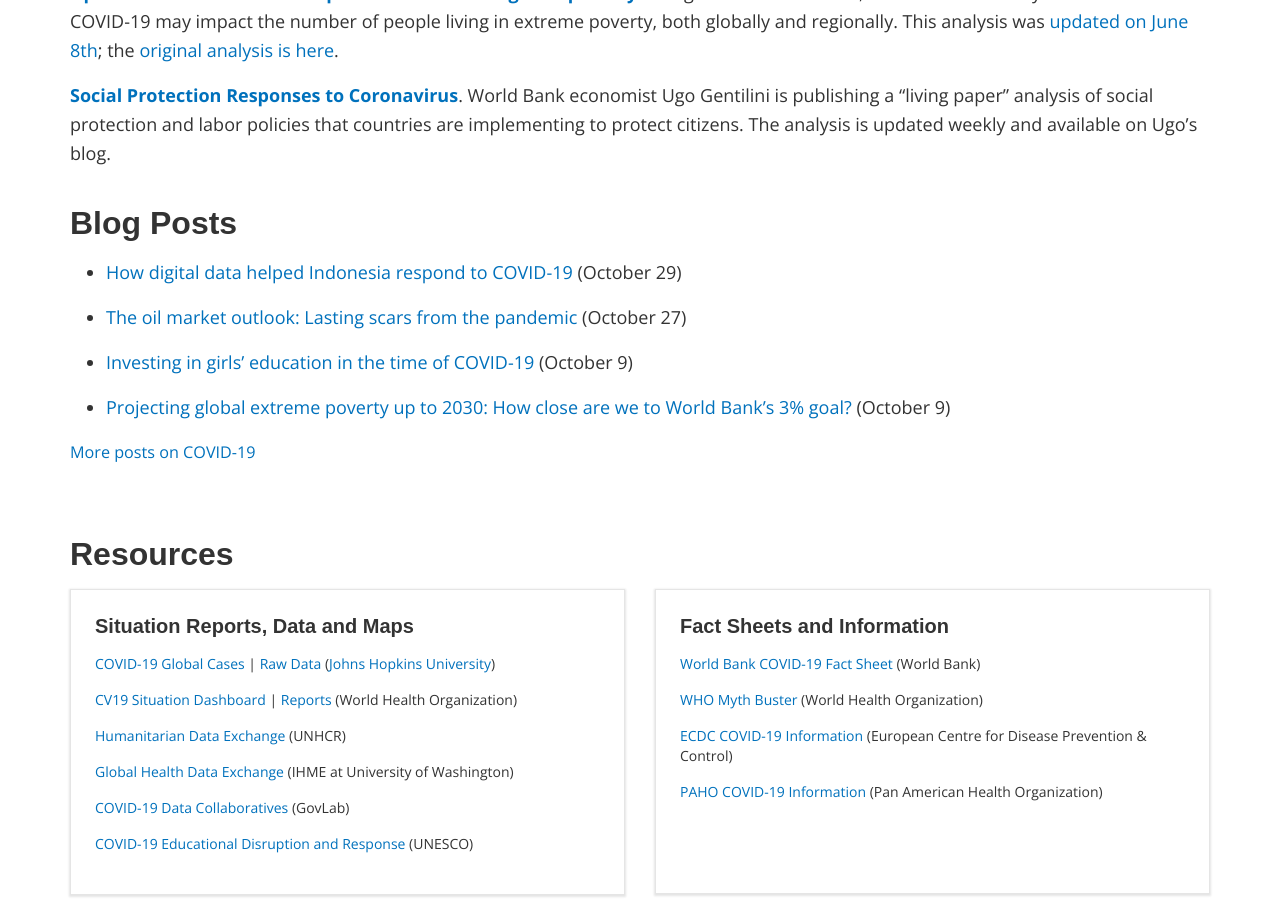
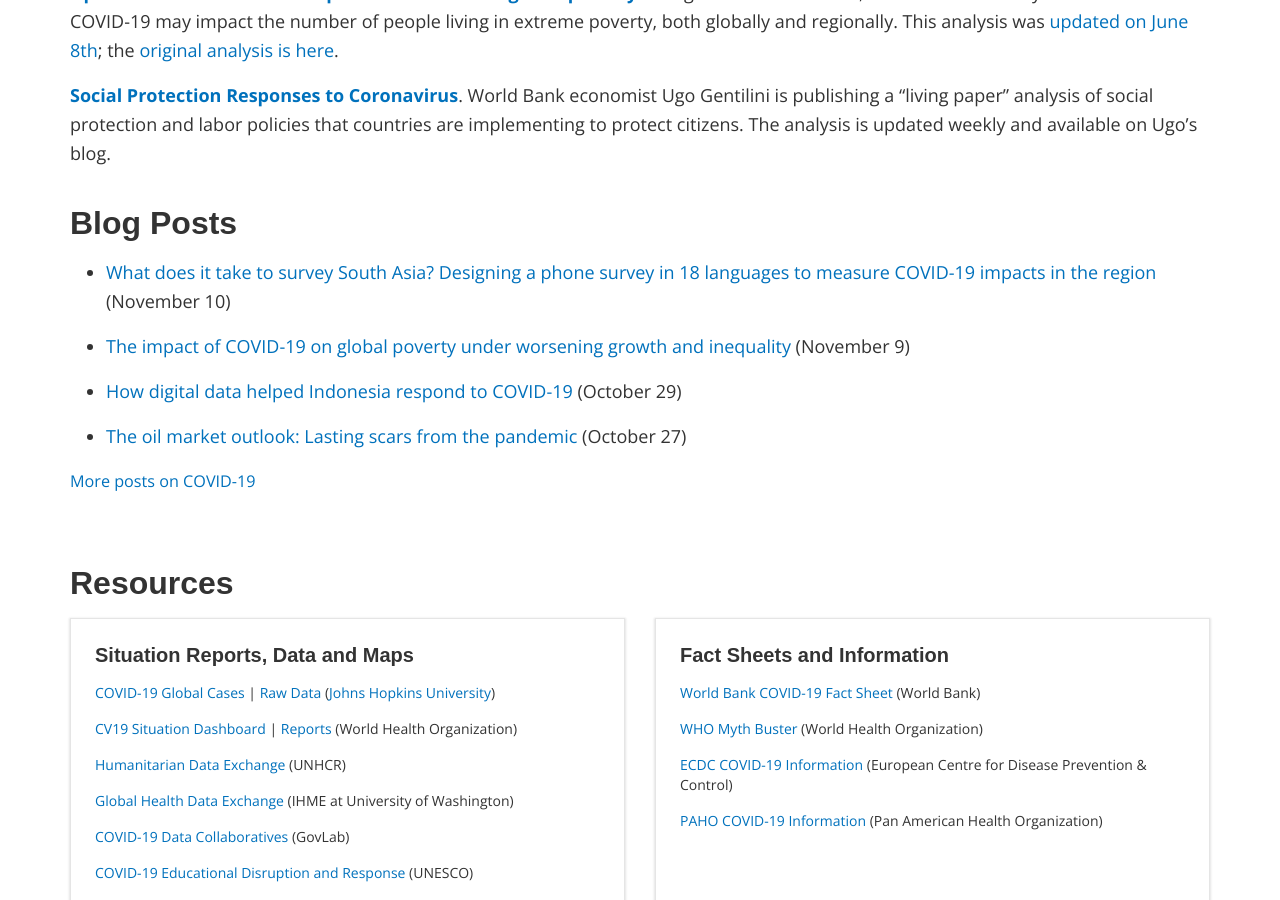
Before and after one commit to worldbank/decdg-covid19, a Jekyll site: the page built from index.md, in a window 1280 px wide and 900 px high, scrolled down 3363 px. Built offline with Jekyll 4.4.1, drawn with Linux system fonts in a browser that asks for light colours; nearby versions of some CDN libraries; some web fonts are replaced; library files that are not in the unit come from our copies.

Commit message:
update blogs

```diff
--- a/index.md
+++ b/index.md
@@ -33,17 +33,17 @@
 
 # get latest blogs from: https://blogs.worldbank.org/search?f%5B0%5D=channel%3A4&f%5B1%5D=language%3Aen&f%5B2%5D=series%3A881
 blogs:
+- date: November 10
+  link: https://blogs.worldbank.org/opendata/what-does-it-take-survey-south-asia-designing-phone-survey-18-languages-measure-covid-19
+  title: What does it take to survey South Asia? Designing a phone survey in 18 languages to measure COVID-19 impacts in the region
+- date: November 9
+  link: https://blogs.worldbank.org/opendata/impact-covid-19-global-poverty-under-worsening-growth-and-inequality
+  title: The impact of COVID-19 on global poverty under worsening growth and inequality
 - date: October 29
   link: https://blogs.worldbank.org/opendata/how-digital-data-helped-indonesia-respond-covid-19
   title: How digital data helped Indonesia respond to COVID-19
 - date: October 27
   link: https://blogs.worldbank.org/opendata/oil-market-outlook-lasting-scars-pandemic
   title: 'The oil market outlook: Lasting scars from the pandemic'
-- date: October 9
-  link: https://blogs.worldbank.org/opendata/investing-girls-education-time-covid-19
-  title: "Investing in girls\u2019 education in the time of COVID-19"
-- date: October 9
-  link: https://blogs.worldbank.org/opendata/projecting-global-extreme-poverty-2030-how-close-are-we-world-banks-3-goal
-  title: "Projecting global extreme poverty up to 2030: How close are we to World Bank\u2019s 3% goal?"
 
 ---
```
